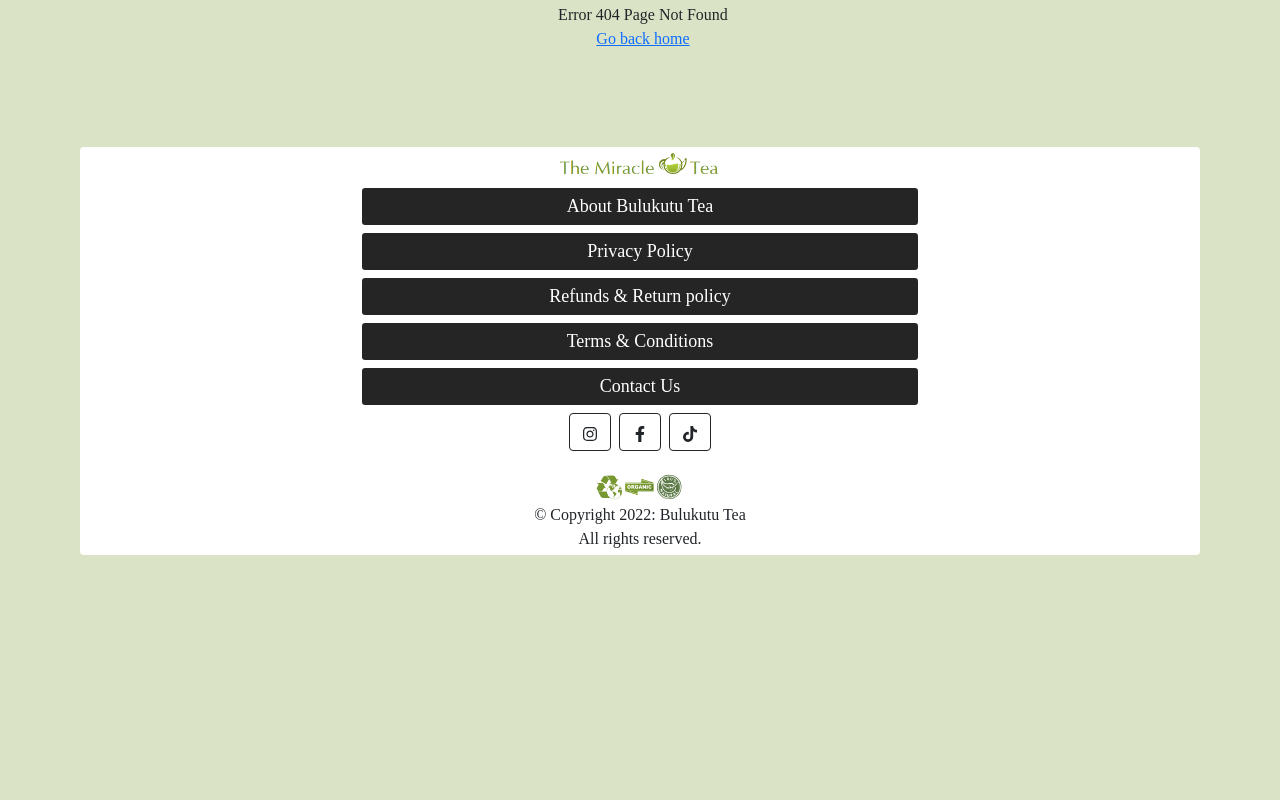
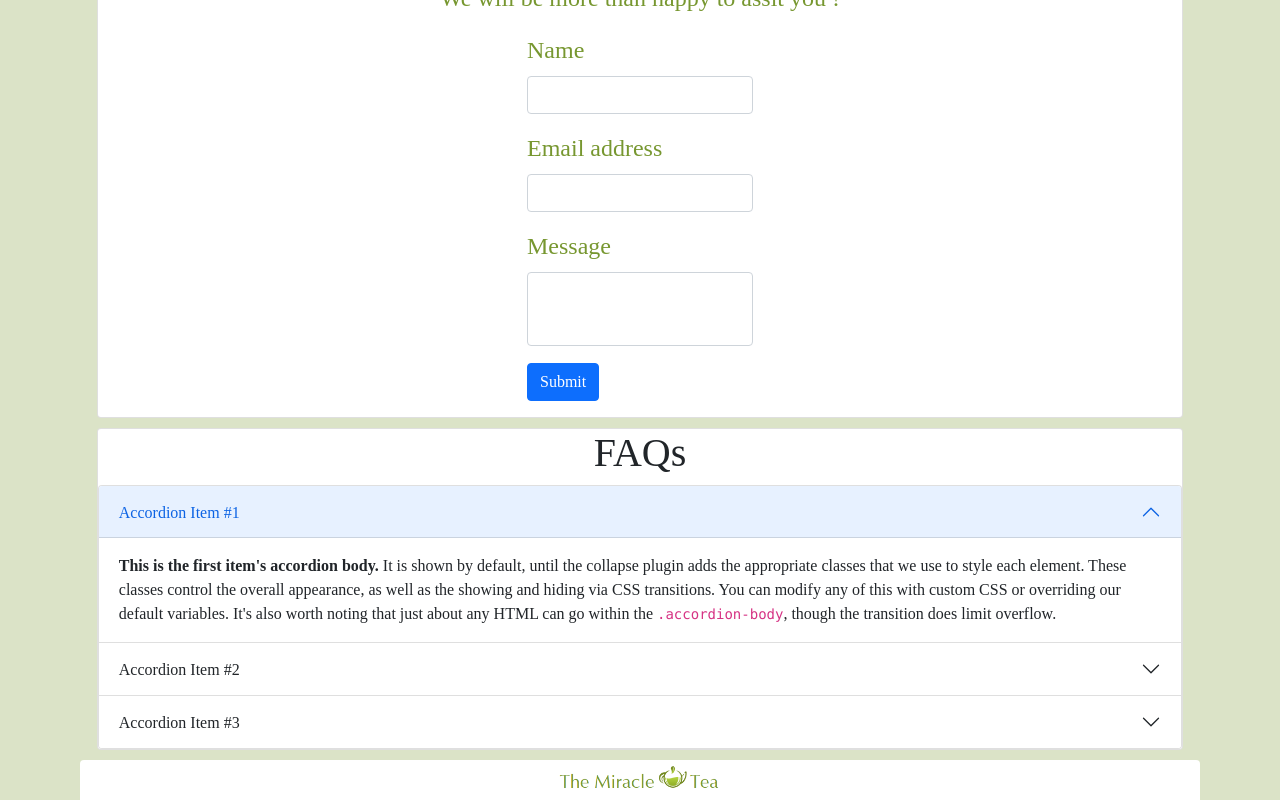
Before and after one commit to ms801525/iXperience-Intern, a React (Create React App) app in the folder bulukutu_tea/: page /contact-us in a window 1280 px wide. Shown: the part 400-1200 px from the top of the page. Before the commit the page ends 959 px from the top, so only its background shows below. Built offline with nearby package versions, Linux system fonts and the light colour scheme; no server answers; a web font is replaced by a local one.

Commit message:
added contact us page functionality

```diff
--- a/bulukutu_tea/src/App.js
+++ b/bulukutu_tea/src/App.js
@@ -25,6 +25,7 @@
 import LoginPage from "./pages/LoginPage";
 import CartPage from "./pages/CartPage";
 import OrdersService from './services/orders.service'
+import ContactUsPage from "./pages/ContactUsPage";
 
 export default function App() {
   const [user, setUser] = useState(null);
@@ -64,6 +65,8 @@
             <Route path='/image-list' element={<ImageList/>}></Route>
             <Route path='/recipe' element={<Recipe/>}></Route>
             <Route path='/cart' element={<CartPage user={user}/>}></Route>
+            <Route path="/contact-us" element={<ContactUsPage/>}></Route>
+
           </Routes>
         </Layout>
       </BrowserRouter>
--- a/bulukutu_tea/src/components/common/Navbar.js
+++ b/bulukutu_tea/src/components/common/Navbar.js
@@ -73,7 +73,7 @@
                   </Button>
                 </li>
                 <li className="col nav-item mx-3">
-                  <Button width={"w-100"} size={"btn-sm"} page="/contact">
+                  <Button width={"w-100"} size={"btn-sm"} page="/contact-us">
                     Contact
                   </Button>
                 </li>
--- /dev/null
+++ b/bulukutu_tea/src/pages/ContactUsPage.js
@@ -0,0 +1,119 @@
+import React from 'react'
+import { useState } from 'react'
+import { useNavigate } from 'react-router-dom';
+import { db } from '../firebase/Firebase';
+import { collection,addDoc} from "firebase/firestore";
+
+export default function () {
+
+
+    const navigate=useNavigate();
+    const [name,setName]=useState('')
+    const [email,setEmail]=useState('')
+    const [message,setMessage]=useState('')
+
+
+    async function onFormSubmit(e){
+        e.preventDefault();
+
+       try{
+        const docRef = await addDoc(collection(db, "support"), {
+
+            name: name,
+            email: email,
+            message: message,
+
+          });
+          alert("Thank you, we have received your message")
+
+       }
+       catch{
+
+       }
+
+
+
+    }
+
+
+
+    return (
+
+ <div>
+
+
+     <div className='card card-body'>
+        <h1 className='text-center'>Contact Us !</h1>
+
+        <p className='text-center'>We will be more than happy to assit you !</p>
+
+        <form onSubmit={onFormSubmit}>
+        <div className="mb-3">
+            <label className="form-label">Name</label>
+             <input onChange={(e)=>setName(e.target.value)}
+             vaule={name}
+             type="text" className="form-control"/>
+        </div>
+        <div className="mb-3">
+            <label className="form-label">Email address</label>
+             <input onChange={(e)=>setEmail(e.target.value)}
+             vaule={email}
+             type="email" className="form-control"/>
+        </div>
+        <div className="mb-3">
+            <label className="form-label ">Message</label>
+             <input onChange={(e)=>setMessage(e.target.value)}
+             vaule={message}
+             type="text" className="form-control py-4"/>
+        </div>
+        <button type="submit" className="btn btn-primary">Submit</button>
+        </form>
+     </div>
+
+     <div className='card'>
+         <h1 className='text-center'>FAQs</h1>
+         <div className="accordion" id="accordionExample">
+             <div className="accordion-item">
+      <h2 className="accordion-header" id="headingOne">
+      <button className="accordion-button" type="button" data-bs-toggle="collapse" data-bs-target="#collapseOne" aria-expanded="true" aria-controls="collapseOne">
+        Accordion Item #1
+      </button>
+    </h2>
+    <div id="collapseOne" className="accordion-collapse collapse show" aria-labelledby="headingOne" data-bs-parent="#accordionExample">
+      <div className="accordion-body">
+        <strong>This is the first item's accordion body.</strong> It is shown by default, until the collapse plugin adds the appropriate classes that we use to style each element. These classes control the overall appearance, as well as the showing and hiding via CSS transitions. You can modify any of this with custom CSS or overriding our default variables. It's also worth noting that just about any HTML can go within the <code>.accordion-body</code>, though the transition does limit overflow.
+      </div>
+    </div>
+  </div>
+  <div className="accordion-item">
+    <h2 className="accordion-header" id="headingTwo">
+      <button className="accordion-button collapsed" type="button" data-bs-toggle="collapse" data-bs-target="#collapseTwo" aria-expanded="false" aria-controls="collapseTwo">
+        Accordion Item #2
+      </button>
+    </h2>
+    <div id="collapseTwo" className="accordion-collapse collapse" aria-labelledby="headingTwo" data-bs-parent="#accordionExample">
+      <div className="accordion-body">
+        <strong>This is the second item's accordion body.</strong> It is hidden by default, until the collapse plugin adds the appropriate classes that we use to style each element. These classes control the overall appearance, as well as the showing and hiding via CSS transitions. You can modify any of this with custom CSS or overriding our default variables. It's also worth noting that just about any HTML can go within the <code>.accordion-body</code>, though the transition does limit overflow.
+      </div>
+    </div>
+  </div>
+  <div className="accordion-item">
+    <h2 className="accordion-header" id="headingThree">
+      <button className="accordion-button collapsed" type="button" data-bs-toggle="collapse" data-bs-target="#collapseThree" aria-expanded="false" aria-controls="collapseThree">
+        Accordion Item #3
+      </button>
+    </h2>
+    <div id="collapseThree" className="accordion-collapse collapse" aria-labelledby="headingThree" data-bs-parent="#accordionExample">
+      <div className="accordion-body">
+        <strong>This is the third item's accordion body.</strong> It is hidden by default, until the collapse plugin adds the appropriate classes that we use to style each element. These classes control the overall appearance, as well as the showing and hiding via CSS transitions. You can modify any of this with custom CSS or overriding our default variables. It's also worth noting that just about any HTML can go within the <code>.accordion-body</code>, though the transition does limit overflow.
+      </div>
+    </div>
+  </div>
+</div>
+    </div>
+ </div>
+
+
+
+  )
+}
```
